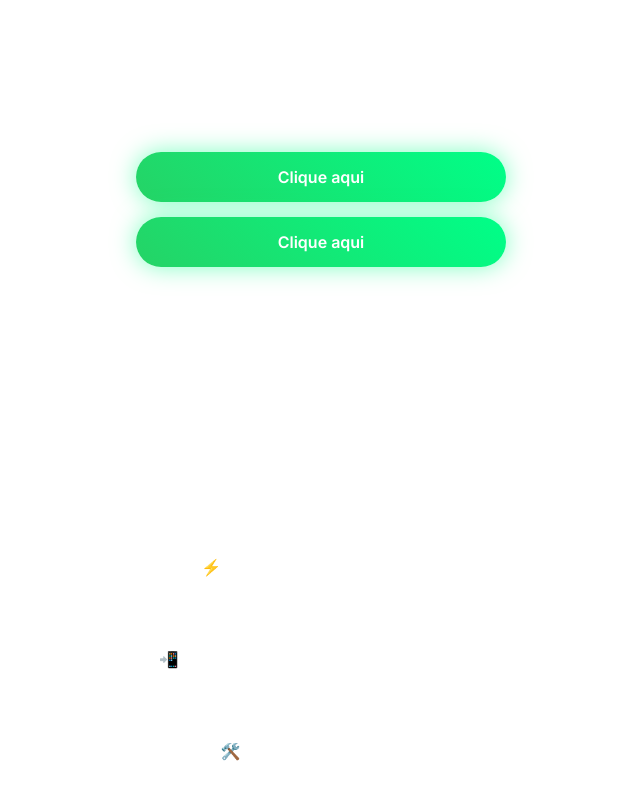
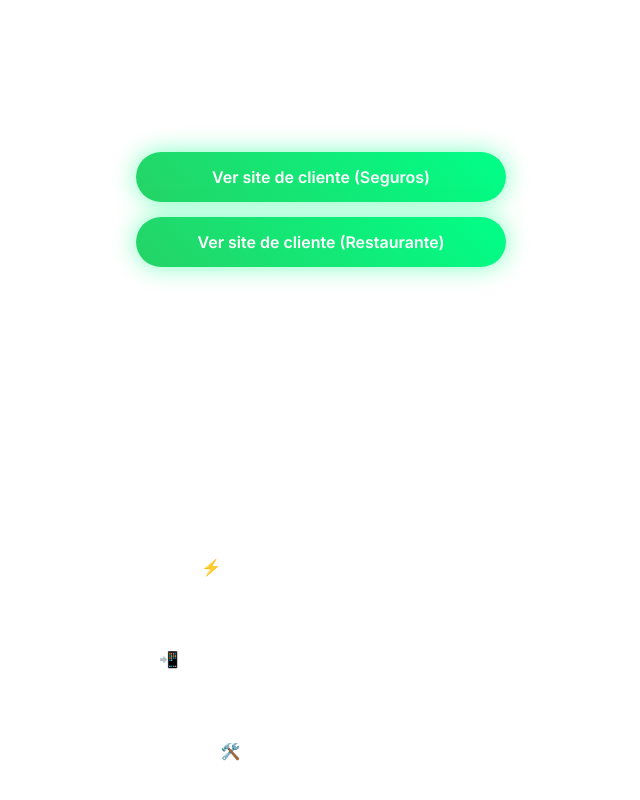
Before and after one commit to sitespersonalizadosMD/paginainicialMDR, a plain HTML site: page index.html in a window 1280 px wide. Shown: the part 1737-2537 px from the top of the page, without its empty margins (319-959 px from the left). Drawn offline with nearby package versions, Linux system fonts and the light colour scheme.

Commit message:
Update index.html

```diff
--- a/index.html
+++ b/index.html
@@ -182,11 +182,11 @@ Criação rápida + integração com WhatsApp + suporte mensal.
 <h2 data-aos="fade-up">Veja sites reais de clientes que já estão vendendo com a MDR</h2>
 
 <a class="btn" href="https://sitespersonalizadosmd.github.io/sinafsegurosRoberta/" target="_blank" data-aos="zoom-in">
-Clique aqui
+Ver site de cliente (Seguros)
 </a>
 
     <a class="btn" href="https://sitespersonalizadosmd.github.io/cantinhodobaiao/" target="_blank" data-aos="zoom-in">
-Clique aqui
+Ver site de cliente (Restaurante)
 </a>
 
     <section>
```
